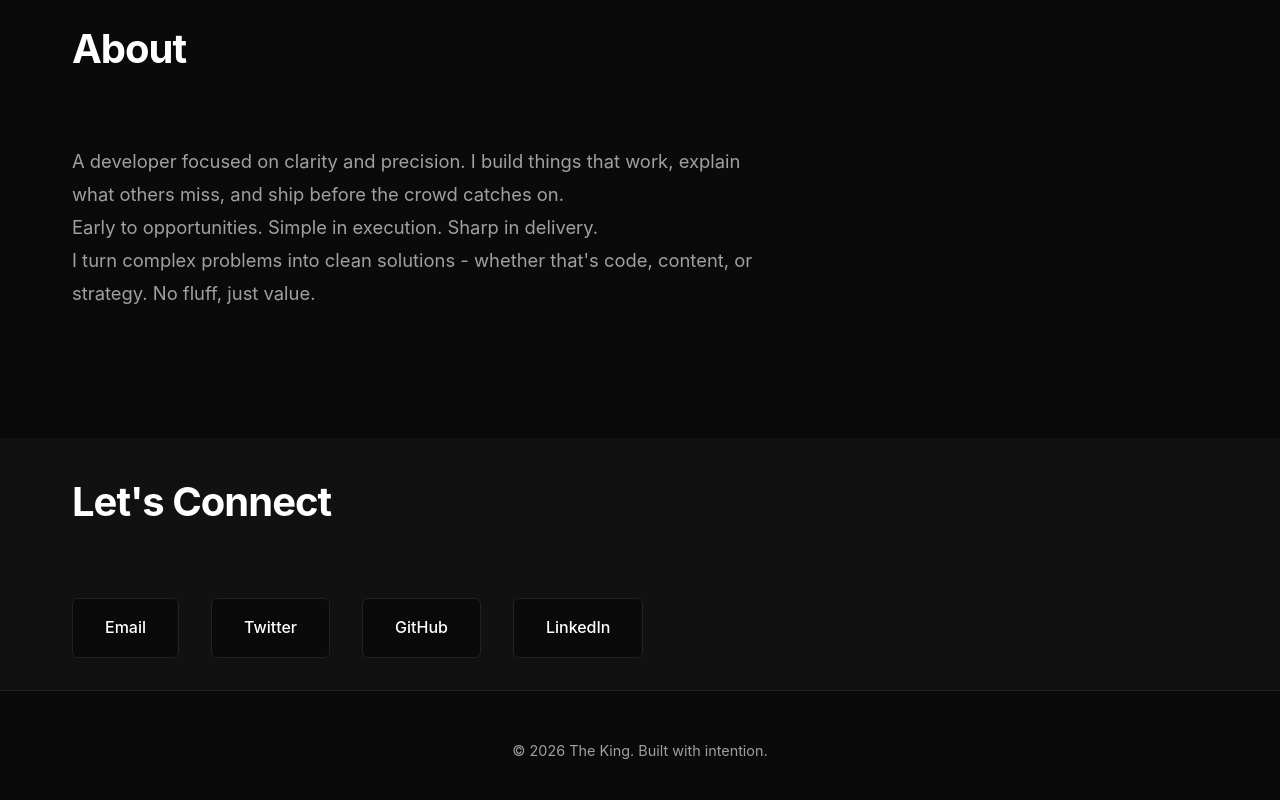
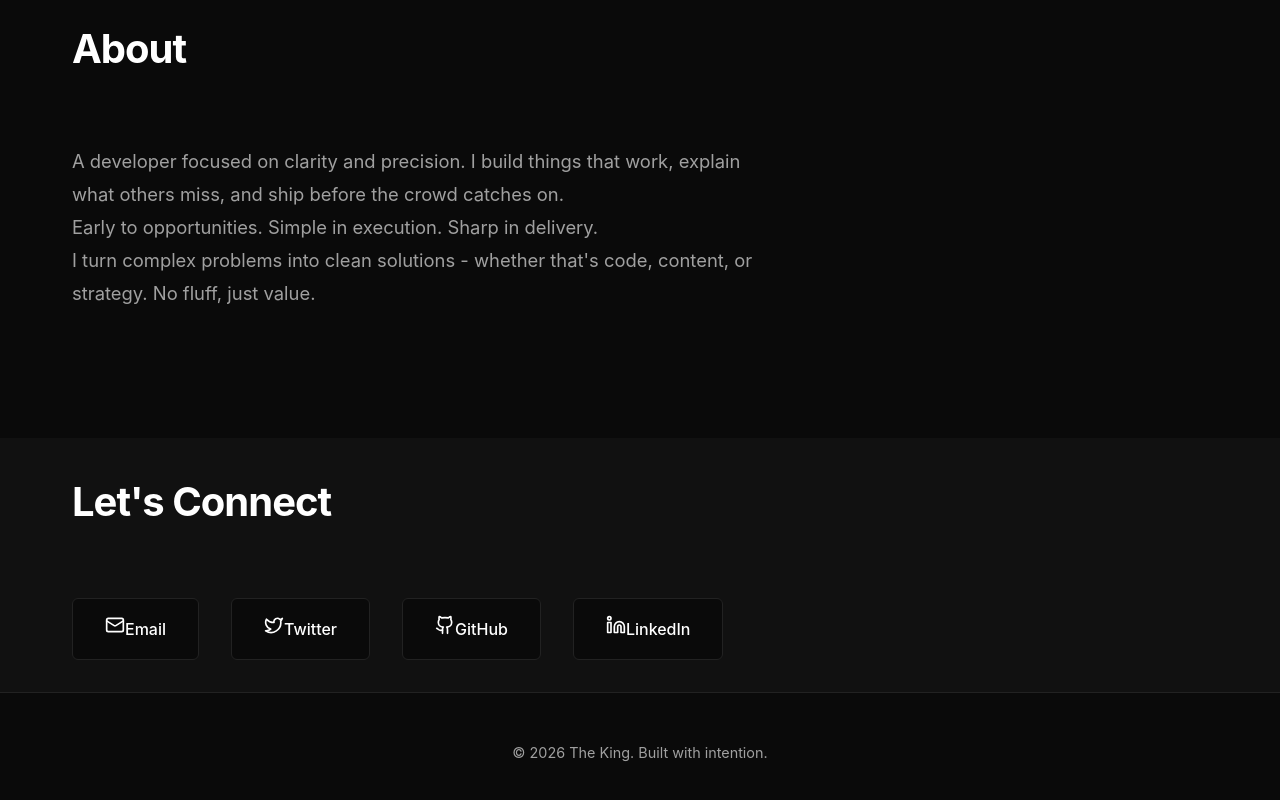
Before and after one commit to KingMikun/vibe-portfolio, a React (Vite) app: page / in a window 1280 px wide. Shown: the part 1562-2362 px from the top of the page. Built offline with nearby package versions, Linux system fonts and the light colour scheme.

Commit message:
Update Contact.jsx

```diff
--- a/src/components/Contact.jsx
+++ b/src/components/Contact.jsx
@@ -1,3 +1,4 @@
+import { Mail, Twitter, Github, Linkedin } from 'lucide-react'
 import './Contact.css'
 
 function Contact({ contact }) {
@@ -6,10 +7,28 @@ function Contact({ contact }) {
       <div className="container">
         <h2 className="section-title">Let's Connect</h2>
         <div className="contact-links">
-          <a href={`mailto:${contact.email}`}>Email</a>
-          {contact.twitter && <a href={contact.twitter} target="_blank" rel="noopener noreferrer">Twitter</a>}
-          {contact.github && <a href={contact.github} target="_blank" rel="noopener noreferrer">GitHub</a>}
-          {contact.linkedin && <a href={contact.linkedin} target="_blank" rel="noopener noreferrer">LinkedIn</a>}
+          <a href={`mailto:${contact.email}`} className="contact-link">
+            <Mail size={20} />
+            <span>Email</span>
+          </a>
+          {contact.twitter && (
+            <a href={contact.twitter} target="_blank" rel="noopener noreferrer" className="contact-link">
+              <Twitter size={20} />
+              <span>Twitter</span>
+            </a>
+          )}
+          {contact.github && (
+            <a href={contact.github} target="_blank" rel="noopener noreferrer" className="contact-link">
+              <Github size={20} />
+              <span>GitHub</span>
+            </a>
+          )}
+          {contact.linkedin && (
+            <a href={contact.linkedin} target="_blank" rel="noopener noreferrer" className="contact-link">
+              <Linkedin size={20} />
+              <span>LinkedIn</span>
+            </a>
+          )}
         </div>
       </div>
     </section>
```
